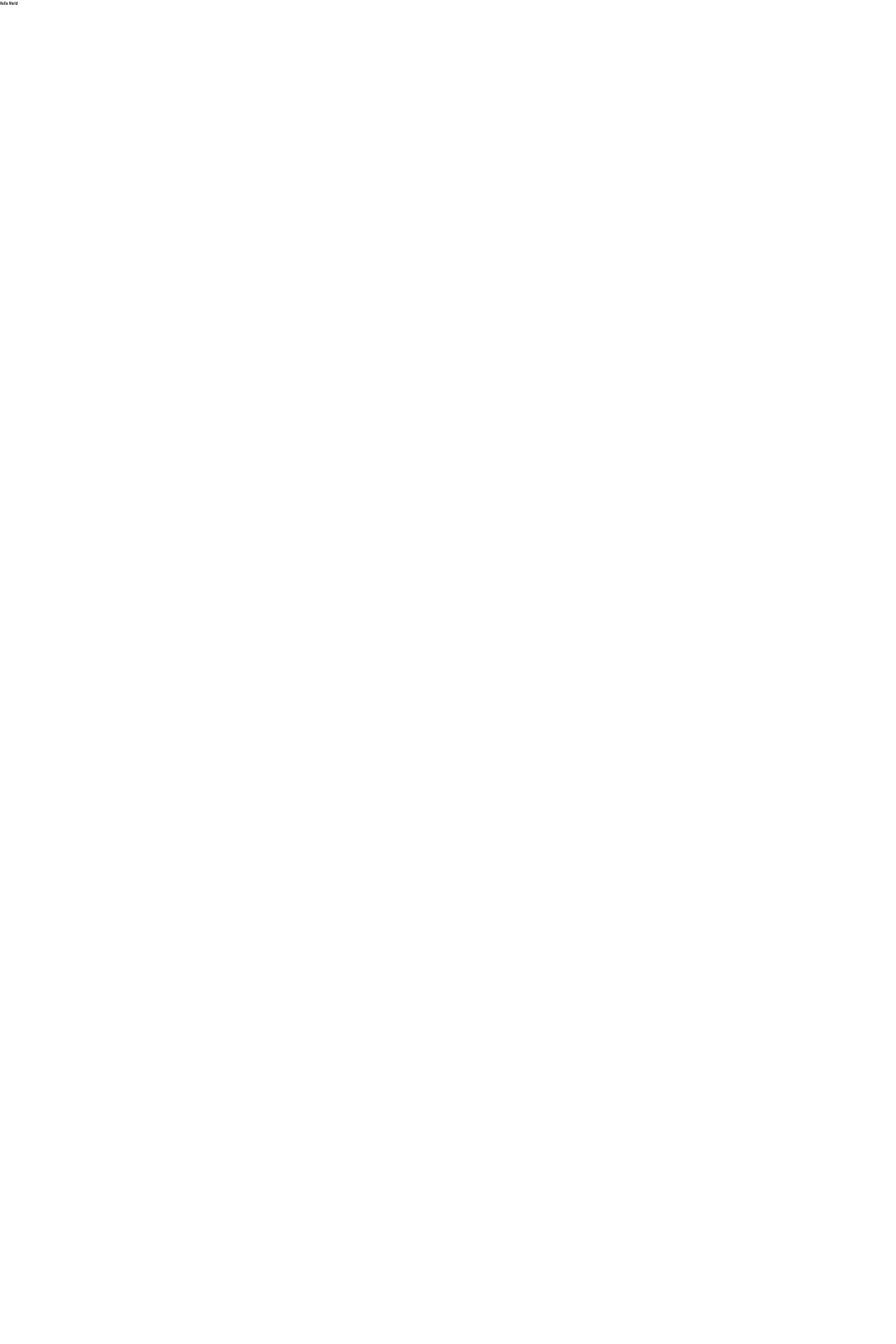
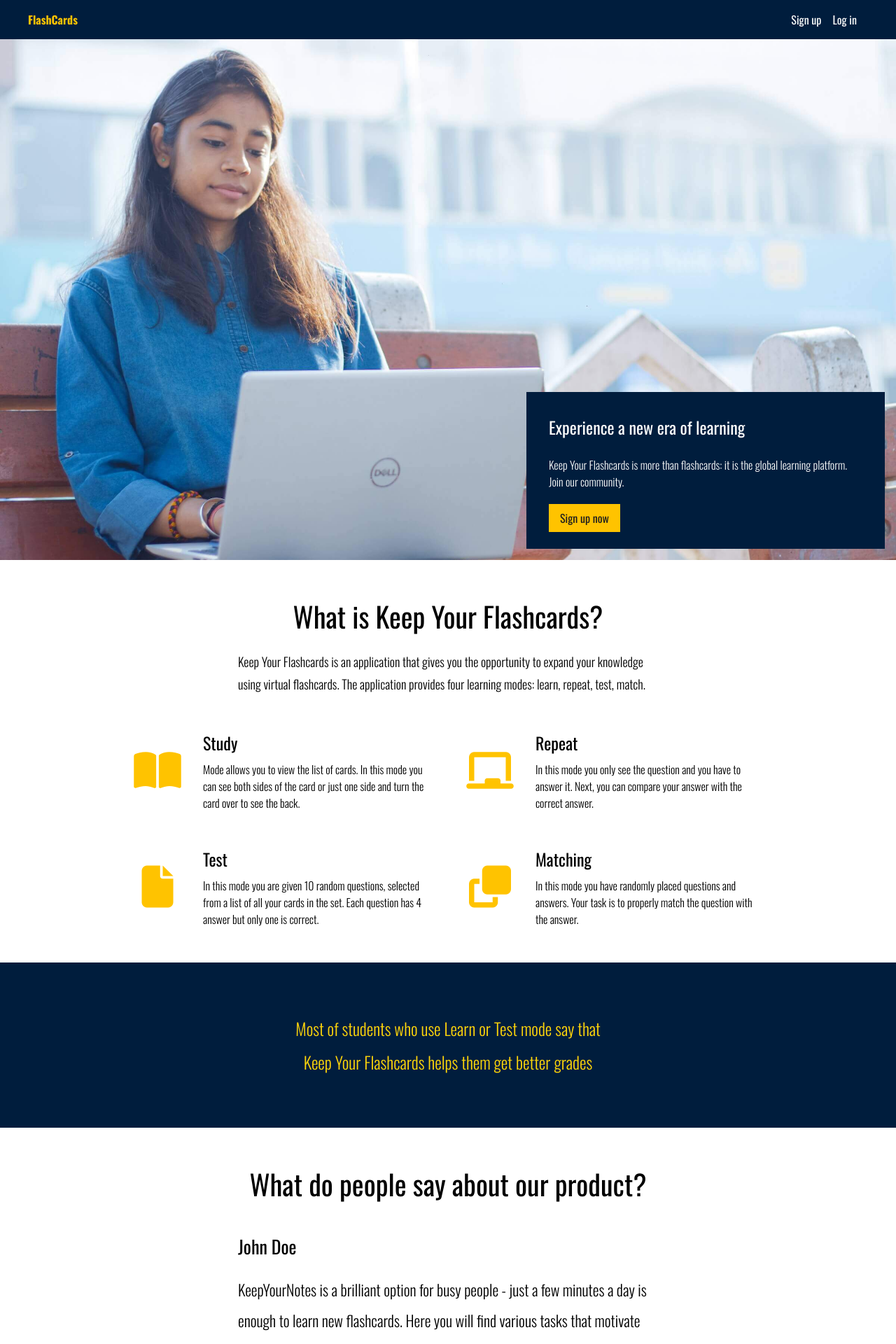
Before and after one commit to karol-wolski/KeepYourFlashcards, a React (Vite) app: page / in a window 1280 px wide. Shown: the top 1920 px of the page at 70% size. Before the commit the page ends 800 px from the top, so only its background shows below. Built offline with nearby package versions, Linux system fonts and the light colour scheme; no server answers.

Commit message:
feat: homepage (#120)

```diff
--- a/src/App.tsx
+++ b/src/App.tsx
@@ -1,10 +1,23 @@
 import './App.css'
+import LayoutHomepage from './layouts/LayoutHomepage'
+import JoinUs from './components/JoinUs/JoinUs'
+import AboutApp from './components/AboutApp/AboutApp'
+import TextWithBg from './components/TextWithBg/TextWithBg'
+import WelcomeSection from './components/WelcomeSection/WelcomeSection'
+import ReviewsHomepage from './components/ReviewsHomepage/ReviewsHomepage'
 
 const App = () => {
   return (
-    <div>
-      <p>Hello World</p>
-    </div>
+    <LayoutHomepage>
+      <WelcomeSection />
+      <AboutApp />
+      <TextWithBg
+        text="Most of students who use Learn or Test mode say that Keep Your
+        Flashcards helps them get better grades"
+      />
+      <ReviewsHomepage />
+      <JoinUs />
+    </LayoutHomepage>
   )
 }
 
--- /dev/null
+++ b/src/components/Footer/Footer.tsx
@@ -0,0 +1,16 @@
+import { memo } from 'react'
+
+const Footer = memo(() => {
+  return (
+    <footer className="bg-primary text-[1.6rem] text-textPrimary text-center p-[1.6rem]">
+      <a
+        href="https://github.com/karol-wolski/KeepYourFlashcards"
+        className="text-[1.4rem]"
+      >
+        KeepYourFlashcards
+      </a>
+    </footer>
+  )
+})
+
+export default Footer
--- a/src/components/Navigation/Navigation.tsx
+++ b/src/components/Navigation/Navigation.tsx
@@ -1,13 +1,51 @@
-import { useState } from 'react'
+import { useContext, useState, memo } from 'react'
 import { Link } from 'react-router-dom'
 import Button from '../Button/Button'
 import useGetNumLearningDaysInRow from '../../hooks/useGetNumLearningDaysInRow'
+import { AuthContext, IAuthContext } from '../../context/AuthContext'
 
-const Navigation = () => {
+interface INavigationLoggedIn {
+  isOpenMobileMenu: boolean
+}
+
+const NavigationLoggedIn = memo(({ isOpenMobileMenu }: INavigationLoggedIn) => {
   const { data: numDaysInRow } = useGetNumLearningDaysInRow()
+  return (
+    <div
+      className={`flex ${
+        !isOpenMobileMenu ? 'max-md:hidden' : ''
+      } justify-between max-md:flex-col gap-[1.6rem] w-full`}
+    >
+      <ul className="flex gap-[1.6rem] items-center [&>li>a]:text-[1.6rem] [&>*>a:hover]:text-secondary mx-[1.6rem] max-md:flex-col">
+        <li>
+          <Link to="/profile">Dashboard</Link>
+        </li>
+        <li>
+          <Link to="/yourSets">Sets</Link>
+        </li>
+      </ul>
+
+      <ul className="flex gap-[1.6rem] items-center [&>li>*]:text-[1.6rem] [&>*>a:hover]:text-secondary mx-[1.6rem]  max-md:flex-col">
+        <li className="hidden md:block">
+          <i className="fa-solid fa-fire text-secondary" />
+          <span className="ml-[0.5rem]">{numDaysInRow}</span>
+        </li>
+        <li>
+          <Link to="/create-set">Add set</Link>
+        </li>
+        <li>
+          <Link to="/settings">Profile</Link>
+        </li>
+      </ul>
+    </div>
+  )
+})
+
+const Navigation = memo(() => {
+  const { isLoggedIn } = useContext(AuthContext) as IAuthContext
   const [isOpenMobileMenu, setIsOpenMobileMenu] = useState(false)
+  const toggleMenu = () => setIsOpenMobileMenu((prevState) => !prevState)
 
-  const toggleMenu = () => setIsOpenMobileMenu((prevState) => !prevState)
   return (
     <nav
       className={`h-[5.6rem] static ${
@@ -27,36 +65,21 @@
             )}
           </Button>
         </div>
-        <div
-          className={`flex ${
-            !isOpenMobileMenu ? 'max-md:hidden' : ''
-          } justify-between max-md:flex-col gap-[1.6rem] w-full`}
-        >
+        {isLoggedIn ? (
+          <NavigationLoggedIn isOpenMobileMenu={isOpenMobileMenu} />
+        ) : (
           <ul className="flex gap-[1.6rem] items-center [&>li>a]:text-[1.6rem] [&>*>a:hover]:text-secondary mx-[1.6rem] max-md:flex-col">
             <li>
-              <Link to="/profile">Dashboard</Link>
+              <Link to="/register">Sign up</Link>
             </li>
             <li>
-              <Link to="/yourSets">Sets</Link>
+              <Link to="/login">Log in</Link>
             </li>
           </ul>
-
-          <ul className="flex gap-[1.6rem] items-center [&>li>*]:text-[1.6rem] [&>*>a:hover]:text-secondary mx-[1.6rem]  max-md:flex-col">
-            <li className="hidden md:block">
-              <i className="fa-solid fa-fire text-secondary" />
-              <span className="ml-[0.5rem]">{numDaysInRow}</span>
-            </li>
-            <li>
-              <Link to="/create-set">Add set</Link>
-            </li>
-            <li>
-              <Link to="/settings">Profile</Link>
-            </li>
-          </ul>
-        </div>
+        )}
       </div>
     </nav>
   )
-}
+})
 
 export default Navigation
--- /dev/null
+++ b/src/layouts/LayoutHomepage.tsx
@@ -0,0 +1,18 @@
+import Footer from '../components/Footer/Footer'
+import Navigation from '../components/Navigation/Navigation'
+
+type Props = {
+  children: string | JSX.Element | JSX.Element[] | React.ReactNode
+}
+
+const LayoutHomepage: React.FC<Props> = ({ children }: Props) => {
+  return (
+    <>
+      <Navigation />
+      {children}
+      <Footer />
+    </>
+  )
+}
+
+export default LayoutHomepage
```
Also changed, not shown: src/components/Routes/Routes.tsx (+4 -4 lines).
